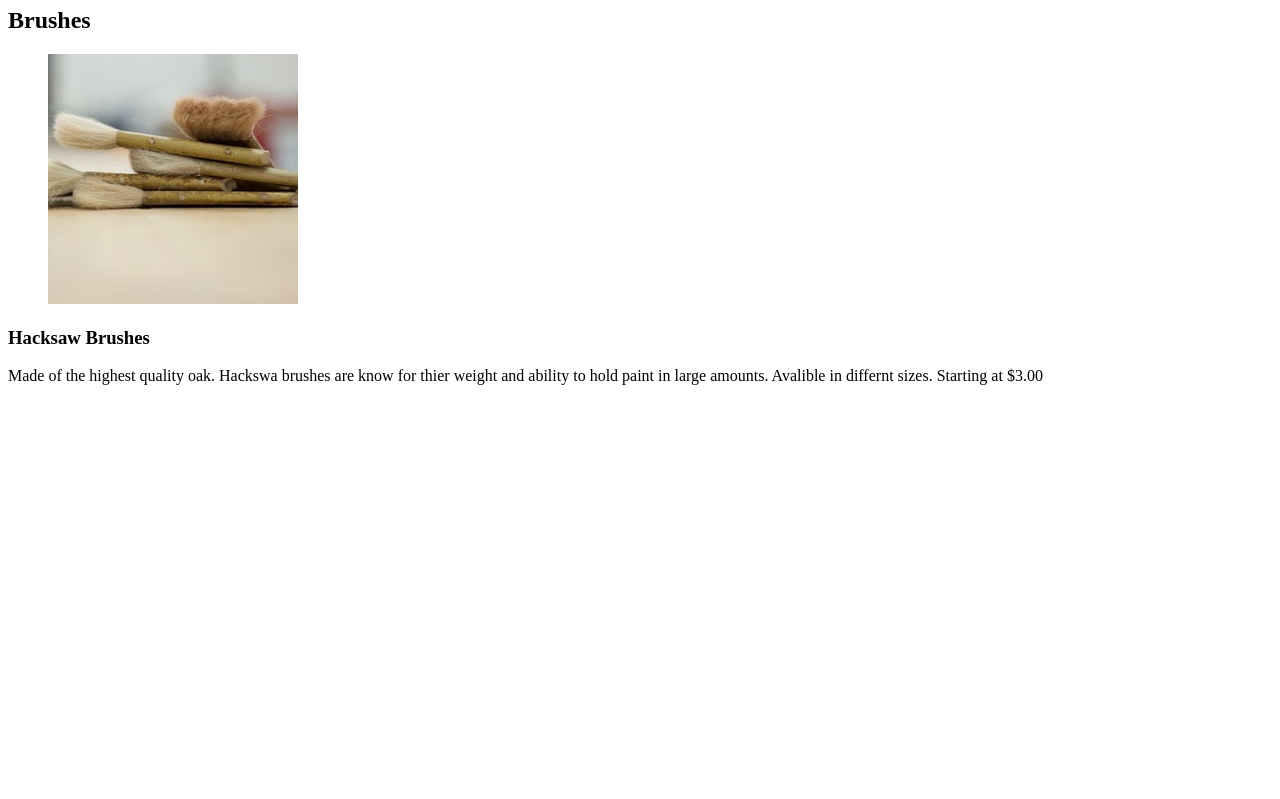
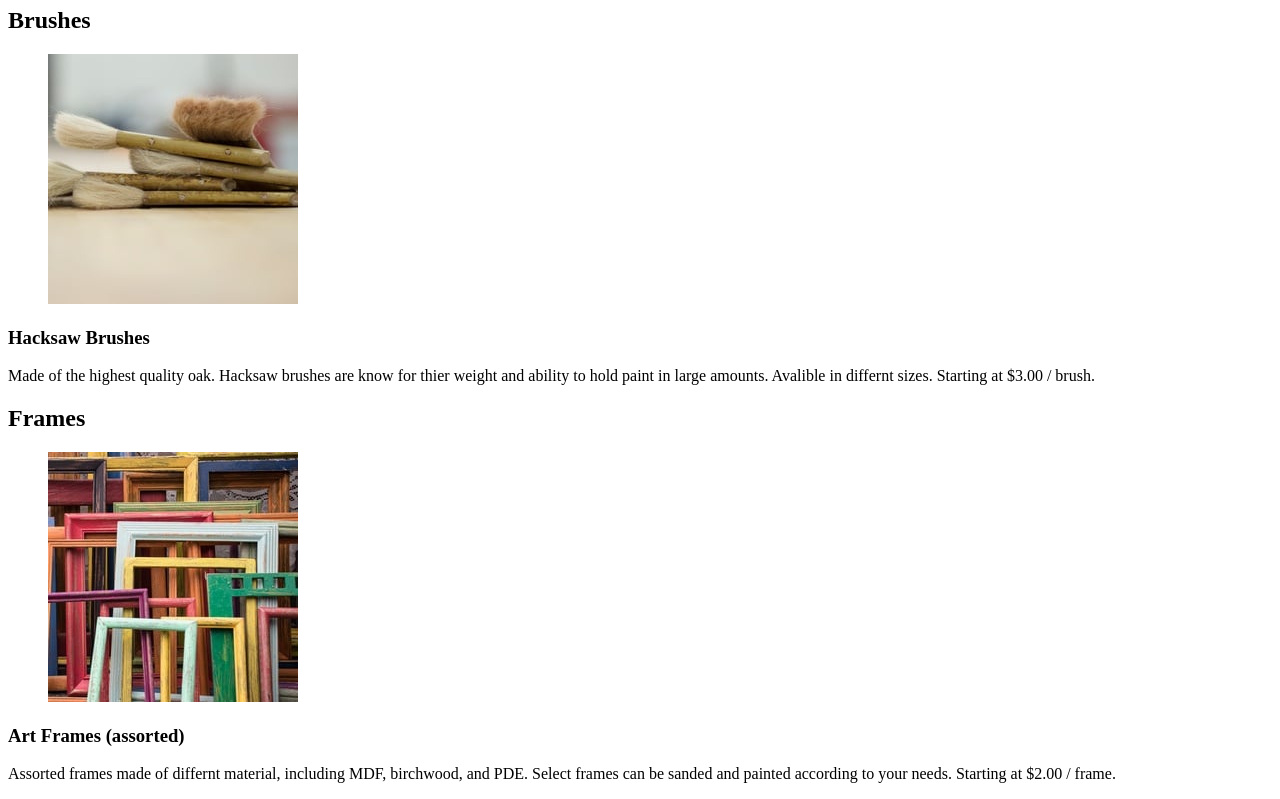
Before and after one commit to Teddy-Ward/desmotos-website, a plain HTML site: page index.html in a window 1280 px wide. Shown: the part 73-872 px from the top of the page. Before the commit the page ends 800 px from the top, so only its background shows below. Drawn offline with Linux system fonts and the light colour scheme.

Commit message:
second section added

```diff
--- a/index.html
+++ b/index.html
@@ -2,20 +2,34 @@
 <!DOCTYPE html>
 <html>
   <head>
-      <h1>Dasnot's Arts & Crafts</h1>
+      <h1>Dasmoto's Arts & Crafts</h1>
   </head>
   <body>
       <section id="brushes">
           <h2>Brushes</h2>
           <figure>
-              <img src="/images/hacksaw.jpeg" alt="hacksaws">
+              <img src="./images/hacksaw.jpeg" alt="hacksaws">
           </figure>
           <article>
               <h3>Hacksaw Brushes</h3>
-              <p>Made of the highest quality oak. Hackswa brushes are know
+              <p>Made of the highest quality oak. Hacksaw brushes are know
                   for thier weight and ability to hold paint in large amounts.
                   Avalible in differnt sizes.
-                  <span id="price">Starting at $3.00</span>
+                  <span id="price">Starting at $3.00 / brush.</span>
+              </p>
+          </article>
+      </section>
+      <section id="frames">
+          <h2>Frames</h2>
+          <figure>
+              <img src="./images/frames.jpeg" alt="frames">
+          </figure>
+          <article>
+              <h3>Art Frames (assorted)</h3>
+              <p>Assorted frames made of differnt material,
+                  including MDF, birchwood, and PDE. Select
+                  frames can be sanded and painted according to your needs.
+                <span id="price">Starting at $2.00 / frame.</span>
               </p>
           </article>
       </section>
```
